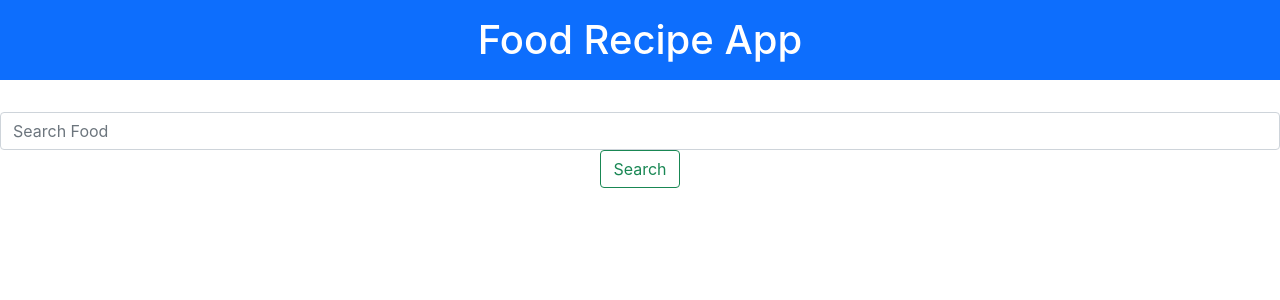
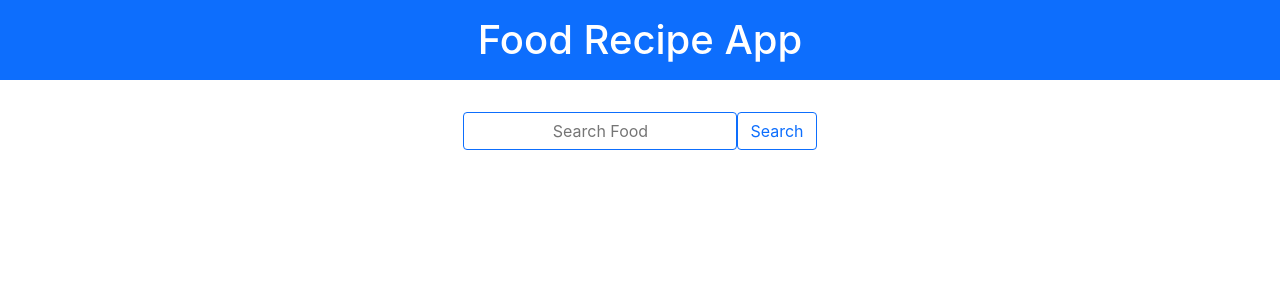
Before and after one commit to Hashininirasha/Recipe-App, a React (Create React App) app: page / in a window 1280 px wide. Shown: the top 300 px of the page. Built offline with nearby package versions, Linux system fonts and the light colour scheme.

Commit message:
add buttons styles

```diff
--- a/src/App.js
+++ b/src/App.js
@@ -16,8 +16,9 @@ const App = () =>{
     <div className="App">
       <h1 onClick={getData}><div class="p-3 mb-2 bg-primary text-white">Food Recipe App</div></h1><br/>
       <form className="search-form">
-        <input class="form-control" type="text" placeholder="Search Food" autoComplete="off"/>
-        <input class="btn btn-outline-success my-2 my-sm-0" type="submit" value="Search"/>
+
+        <input class="btn btn-outline-primary my-2 my-sm-0" type="text" placeholder="Search Food" autoComplete="off"/>
+        <input class="btn btn-outline-primary my-2 my-sm-0" type="submit" value="Search"/>
       </form>
     </div>
 
```
